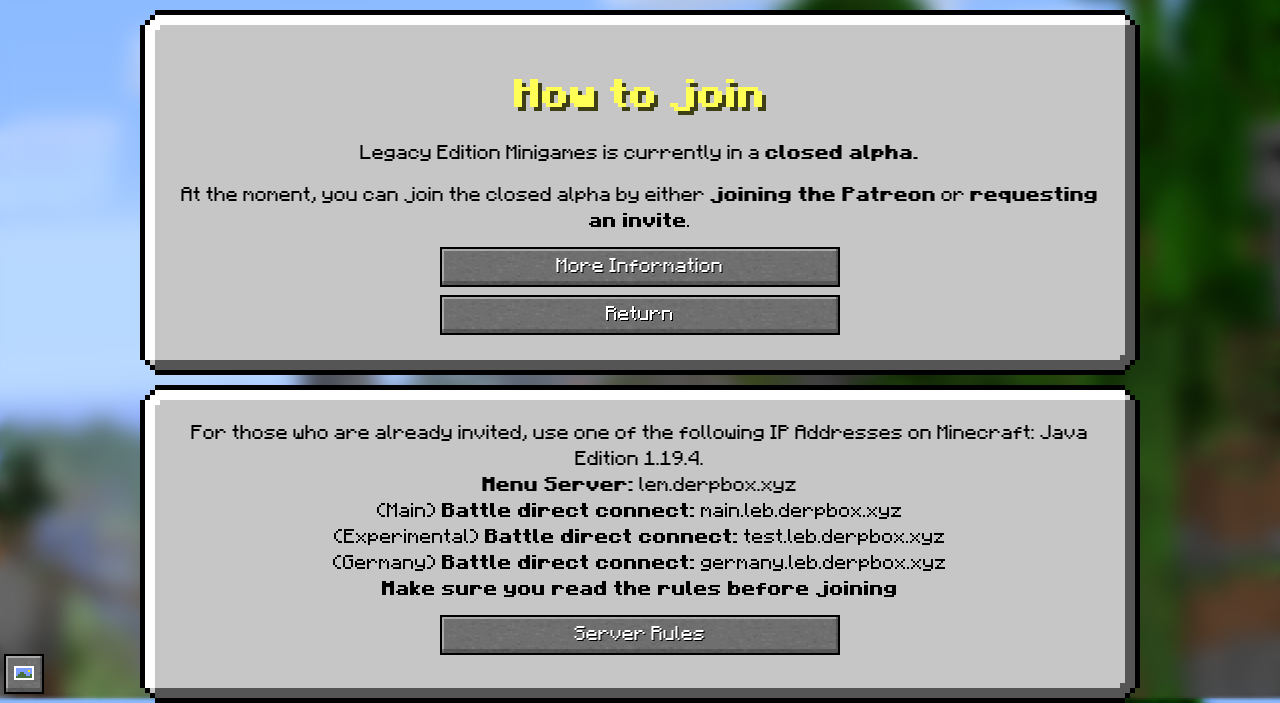
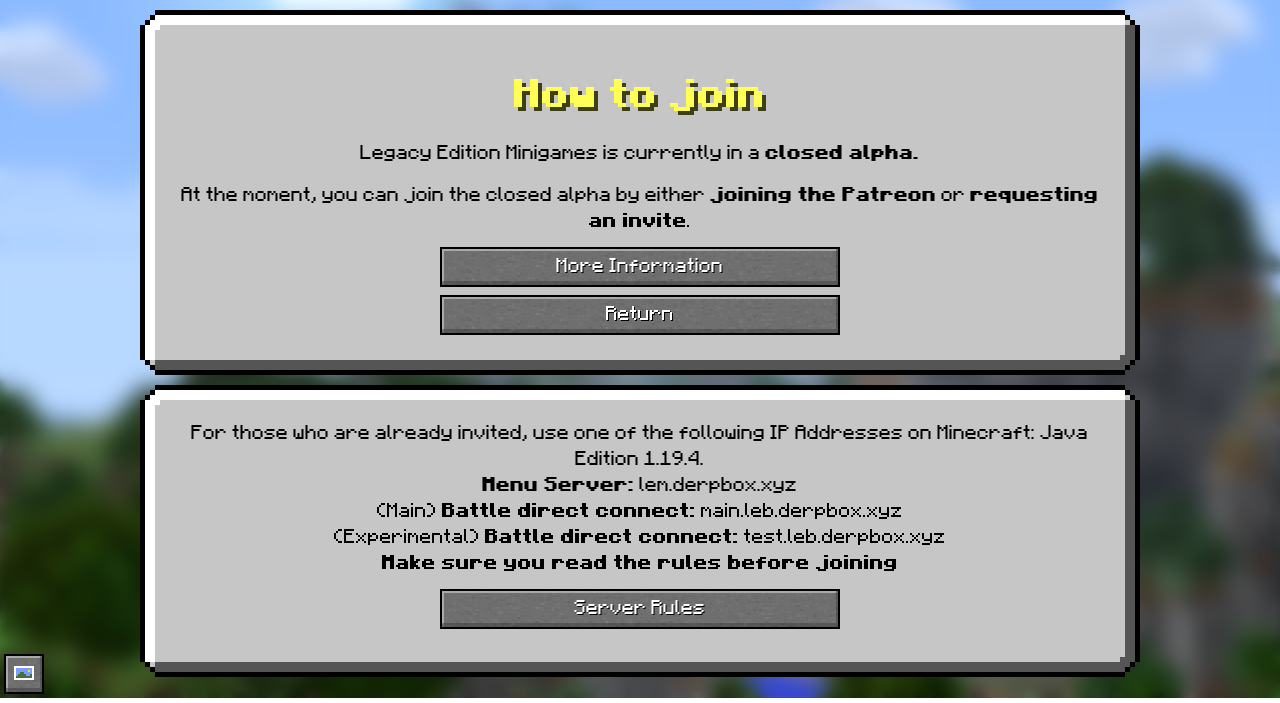
Before and after one commit to Legacy-Edition-Minigames/Website, a Jekyll site: the page built from join.html, in a window 1280 px wide, cut to the strip 202-905 px from the top of the page. Built offline with Jekyll 4.4.1, drawn with Linux system fonts in a browser that asks for light colours; some web fonts are replaced.

Commit message:
Revert "Add germany server to join page"
This reverts commit 276639e4c32412fe07f0796c9d0e512e5d2da15a.

```diff
--- a/join.html
+++ b/join.html
@@ -17,7 +17,6 @@
 	<b><span id="easter-egg" onclick="easterEgg()">Menu Server:</span></b> lem.derpbox.xyz<br>
 	(Main) <b>Battle direct connect:</b> main.leb.derpbox.xyz<br>
 	(Experimental) <b>Battle direct connect:</b> test.leb.derpbox.xyz<br>
-	(Germany) <b>Battle direct connect:</b> germany.leb.derpbox.xyz<br>
 	<b>Make sure you read the rules before joining</b>
 	<p><a href="{{ site.baseurl }}/rules" class="minecraft-button center">Server Rules</a></p>
 </div>
```
